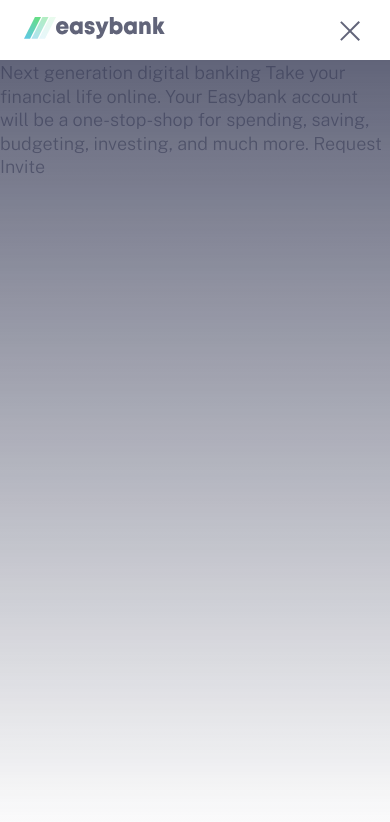
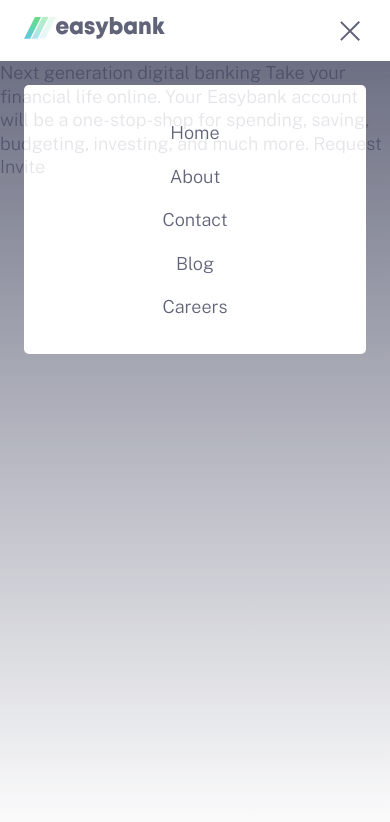
Before and after one commit to pranaybattu/easybank-landing-page, a plain HTML site: page index.html in a window 390 px wide. Both pictures are taken after a click on the link 353 px from the left and 30 px from the top of the page. Drawn offline with nearby package versions, Linux system fonts and the light colour scheme.

Commit message:
animated mobile Menu with css/js

```diff
--- a/app/js/script.js
+++ b/app/js/script.js
@@ -4,18 +4,30 @@ const header = document.querySelector('.header');
 
 const overlay = document.querySelector('.overlay');
 
+const fadeElems = document.querySelectorAll('.has-fade');
+
+const body =document.querySelector('body');
+
 btnHamburger.addEventListener('click',function(){
     console.log('love');
 
     if(header.classList.contains('open')) { //closes Hamberger menu
+        body.classList.remove('noscroll');
         header.classList.remove('open');
-        overlay.classList.remove('fade-in');
-        overlay.classList.add('fade-out');
+        fadeElems.forEach(function(element){
+            element.classList.remove('fade-in');
+            element.classList.add('fade-out');
+        })
+
     }
 
     else {// opens Hamberger menu
+        body.classList.add('noscroll');
         header.classList.add('open');
-        overlay.classList.remove('fade-out');
-        overlay.classList.add('fade-in');
+        fadeElems.forEach(function(element){
+            element.classList.remove('fade-out');
+            element.classList.add('fade-in');
+        })
+
     }
 });
--- a/app/scss/_animations.scss
+++ b/app/scss/_animations.scss
@@ -1,3 +1,8 @@
+.has-fade {
+    visibility: hidden;
+}
+
+
 @keyframes fade-in {
     from {
         visibility: hidden;
@@ -10,12 +15,13 @@
     }
 
     to {
+        visibility: visible;
         opacity: 1;
     }
 }
 
 .fade-in {
-    animation: fade-in 300ms ease-in-out forwards;
+    animation: fade-in 200ms ease-in-out forwards;
 }
 
 @keyframes fade-out {
@@ -36,5 +42,5 @@
 }
 
 .fade-out {
-    animation: fade-out 300ms ease-in-out forwards;
+    animation: fade-out 200ms ease-in-out forwards;
 }
--- a/app/scss/_globals.scss
+++ b/app/scss/_globals.scss
@@ -15,10 +15,21 @@ body {
     font-family: 'Public Sans', sans-serif;
     font-size: $font-med ;
     color: $GrayishBlue;
+
+    &.noscroll {
+        overflow: hidden;
+    }
 }
 
 a, a:visited, a:hover {
     text-decoration: none;
+
+}
+
+.container {
+
+    padding-left: 1.5rem;
+    padding-right: 1.5rem;
 
 }
 
--- a/app/scss/_header.scss
+++ b/app/scss/_header.scss
@@ -1,7 +1,7 @@
 .header {
 
     &.open {
-        .header__menu {
+        .header__toggle {
             > span:first-child {
                 transform: rotate(45deg);
             }
@@ -20,7 +20,7 @@
     .overlay {
         opacity: 0;
         position: fixed;
-        top: 3.75rem;
+        top: 0;
         left: 0px;
         right: 0px;
         bottom: 0px;
@@ -28,8 +28,12 @@
 
     }
 
-    nav{
-        padding: 1.0625rem 1.5rem;
+    nav {
+        position: relative;
+        background-color: $White;
+        padding-top: 1.0625rem;
+        padding-bottom: 1.0625rem;
+
     }
 
     &__logo {
@@ -39,7 +43,7 @@
         }
     }
 
-    &__menu {// mobile menu
+    &__toggle {// mobile menu
 
         > span {
             display: block;
@@ -55,7 +59,23 @@
         }
     }
 
+    &__menu {
+        position: absolute;
+        width: calc(100% - 3rem);
+        left: 50%;
+        transform: translateX(-50%);
+        background: $White;
+        margin-top: 1.5rem;
+        padding: 1.625rem;
+        border-radius: 5px;
 
+        a {
+            display: block;
+            color: $DarkBlue;
+            padding: 0.625rem;
+            text-align: center;
+        }
+    }
 
     &__links {
 
--- a/index.html
+++ b/index.html
@@ -19,13 +19,13 @@
 <body>
 
     <header class="header">
-        <div class="overlay"></div>
-        <nav class="flex flex-jc-sb flex-ai-c" >
+        <div class="overlay has-fade"></div>
+        <nav class="container flex flex-jc-sb flex-ai-c" >
             <a href="/" class="header__logo">
                 <img src="/images/logo.svg" alt="EasyBank">
             </a>
 
-            <a id="btnHamburger" href="#" class="header__menu open hide-for-desktop">
+            <a id="btnHamburger" href="#" class="header__toggle open hide-for-desktop">
                 <span></span>
                 <span></span>
                 <span></span>
@@ -37,6 +37,10 @@
 
             <a href="#" class="button header__cta hide-for-mobile">Request Invite</a>
         </nav>
+
+        <div class="header__menu has-fade">
+            <a href="">Home</a><a href="">About</a><a href="">Contact</a><a href="">Blog</a><a href="">Careers</a>
+        </div>
 
     </header>
     Next generation digital banking
```
Also changed, not shown: app/scss/style.css, 1 other file.
